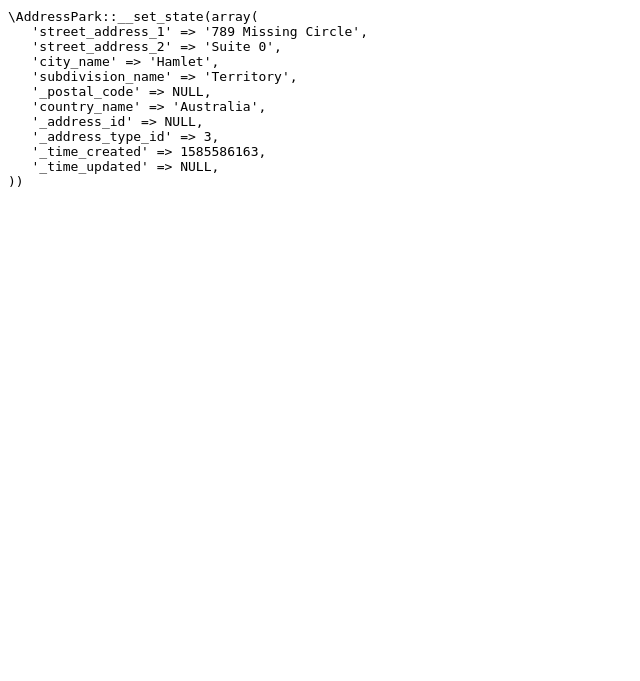
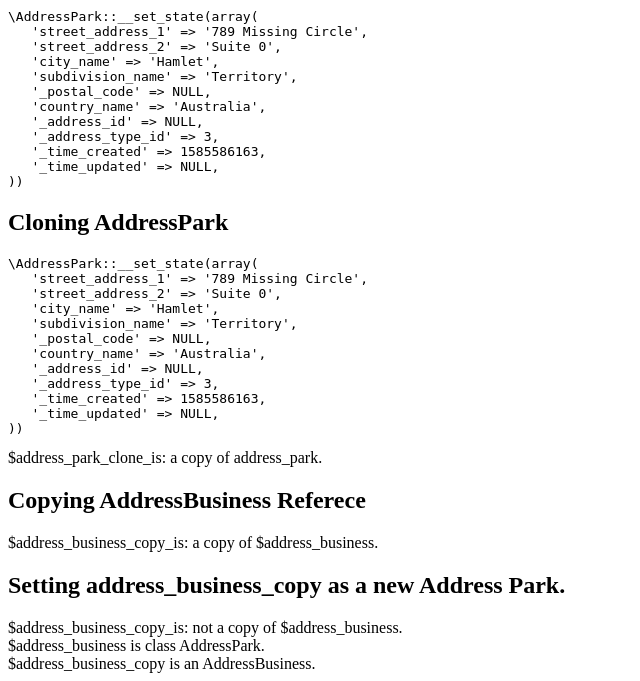
Before and after one commit to ranafaraz/oop_php, a PHP site: page /demo2.php in a window 1280 px wide. Shown: the part 823-1504 px from the top of the page, without its empty margins (0-640 px from the left). Before the commit the page ends 1010 px from the top, so only its background shows below. Run offline with PHP 8.4, Linux system fonts and the light colour scheme; data that the repository does not hold is empty.

Commit message:
Implemented: Referencing Objects.

```diff
--- a/class.Address.inc
+++ b/class.Address.inc
@@ -46,6 +46,14 @@ abstract class Address implements Model {
   protected $_time_updated;
 
   // Properties Ended ///////////////////////////////////////////////////
+
+  /**
+   * Post Clone Behavior.
+   */
+  function __clone() {
+      $this->_time_created = time();
+      $this->_time_updated = NULL;
+  }
 
   // Constructor.
   // @param array $data Optional array of property names and values.
--- a/demo2.php
+++ b/demo2.php
@@ -48,3 +48,18 @@ $address_park = new AddressPark(array(
 
 echo $address_park;
 echo '<tt><pre>' . var_export($address_park, TRUE) . '</pre></tt>';
+
+echo '<h2>Cloning AddressPark</h2>';
+$address_park_clone = clone $address_park;
+echo '<tt><pre>' . var_export($address_park_clone, TRUE) . '</pre></tt>';
+echo '$address_park_clone_is: ' . ($address_park == $address_park_clone ? '' : 'not ') . 'a copy of address_park.';
+
+echo '<h2>Copying AddressBusiness Referece</h2>';
+$address_business_copy = $address_business;
+echo '$address_business_copy_is: ' . ($address_business === $address_business_copy ? '' : 'not ') . 'a copy of $address_business.';
+
+echo '<h2>Setting address_business_copy as a new Address Park.</h2>';
+$address_business = new AddressPark();
+echo '$address_business_copy_is: ' . ($address_business === $address_business_copy ? '' : 'not ') . 'a copy of $address_business.';
+echo '<br/>$address_business is class ' . get_class($address_business) . '.';
+echo '<br/>$address_business_copy is ' . ($address_business_copy instanceof AddressBusiness ? '' : 'not ') . ' an AddressBusiness.';
```
